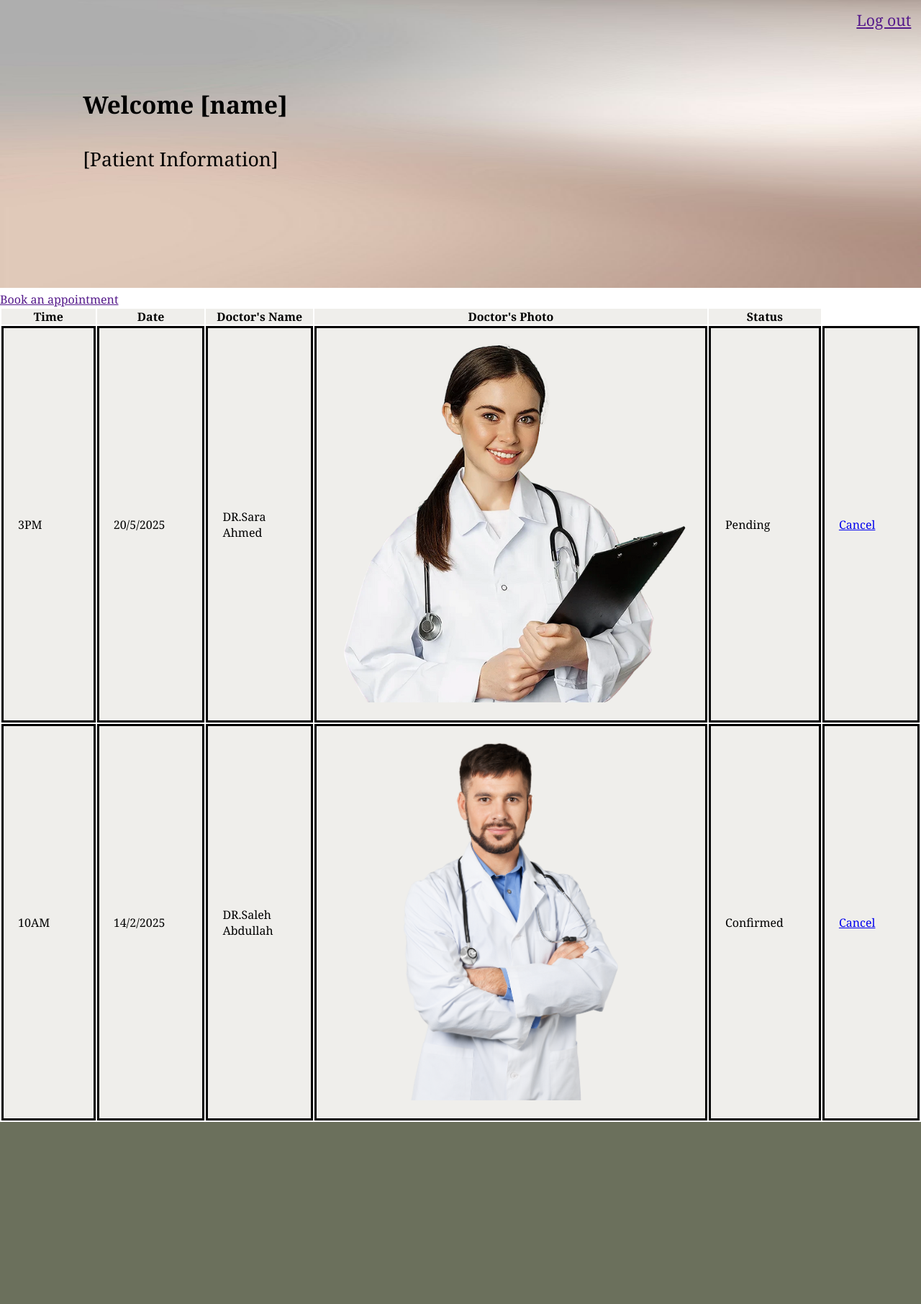
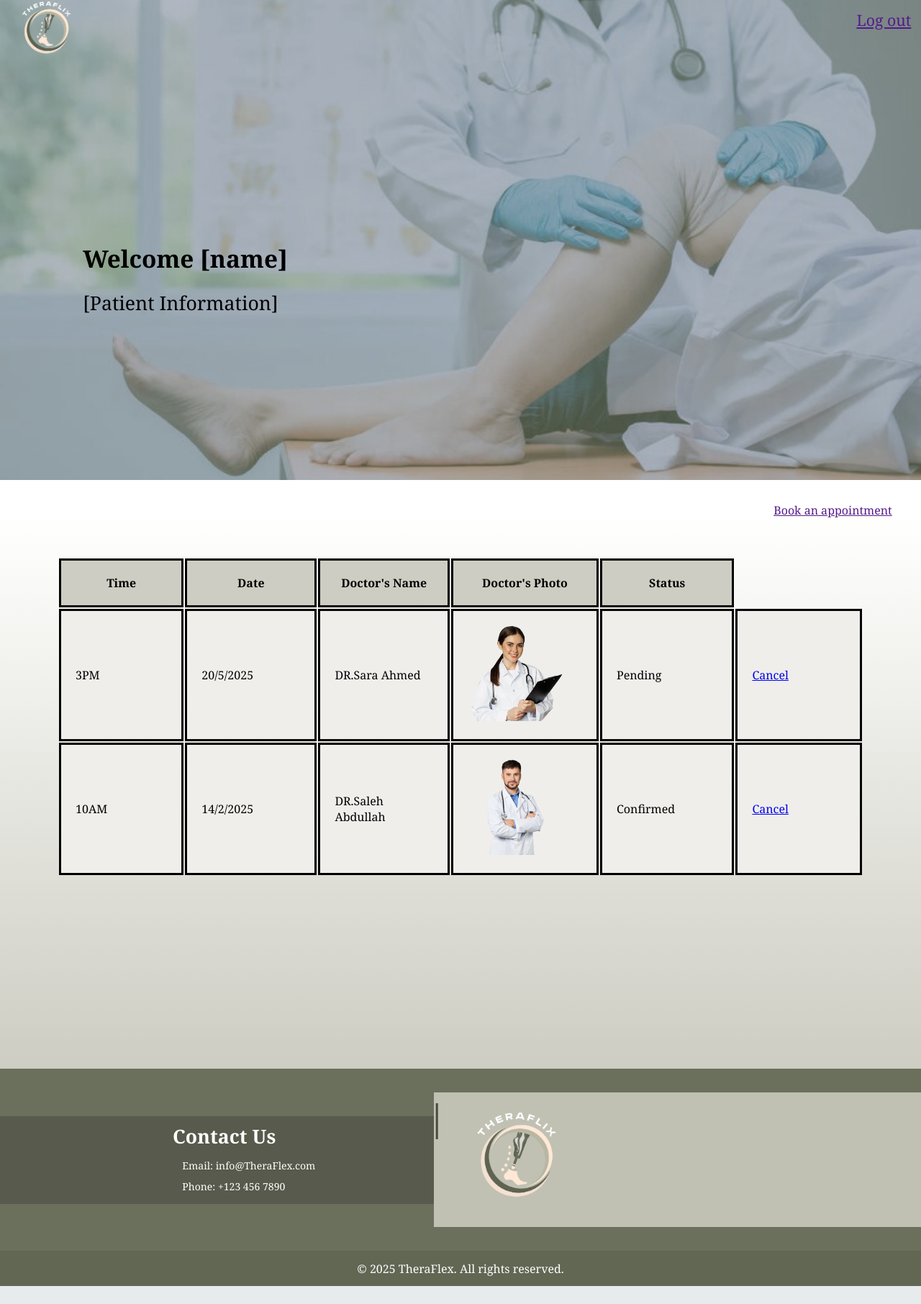
Before and after one commit to iRoseM/Clinic-web-application, a PHP site: page /indexPatient.html in a window 1280 px wide. Shown: the whole page at 72% size. After the commit the page ends 1787 px from the top, so only its background shows below. Run offline with PHP 8.4, Linux system fonts and the light colour scheme.

Commit message:
patient home

```diff
--- a/indexPatient.html
+++ b/indexPatient.html
@@ -4,16 +4,22 @@
         <meta charset="utf-8">
         <title>Home - Pateint</title>
         <link rel="stylesheet" href="style.css">
+        <link rel="icon" href="img/Logo.png" type="image/x-icon">
     </head>
     <body>
         <header>
 
         </header>
-        <div class="docBanner">
-            <img src="img/Banner.jpg" alt="DoctorBanner">
+        <div class="patBanner">
+            <div class="navbar">
+                <ul>
+                    <li><a href="indexPatient.html"><img src="img/Logo.png" alt="logo"></a></li>
+                </ul>
+             </div>
+            <img src="img/patBanner.png" alt="Patient Banner">
             <p id="logout"><a href="">Log out</a></p>
             <h2>Welcome [name]</h2>
-            <div class="docInfo">
+            <div>
                 <p>[Patient Information]</p>
             </div>
         </div>
@@ -48,6 +54,16 @@
 
     </body>
     <footer>
-
+        <div class="contactusSec">
+            <h4>Contact Us</h4>
+            <p>Email: info@TheraFlex.com</p>
+            <p>Phone: +123 456 7890</p>
+        </div>
+        <div class="logoSec">
+            <a href="indexDoctor.html"><img src="img/Logo.png" alt="logo"></a>
+        </div>
     </footer>
+    <div class="copyrightSec">
+        <p>&copy; 2025 TheraFlex. All rights reserved.</p>
+    </div>
 </html>
--- a/style.css
+++ b/style.css
@@ -220,6 +220,67 @@ footer .logoSec{
     height: 20pt;
 }
 
+/*========== HomePage - Patient ==========*/
+.patBanner{
+    position: relative;
+    display: inline-block;
+    width: 100%;
+}
+.patBanner img{
+    width: 100%;
+    height: 500pt;
+    opacity: 100%;
+}
+.patBanner h2{
+    position: absolute;
+    top: 50%;
+    left: 9%;
+    font-size: 25pt;
+    text-align: left;
+}
+.patBanner p{
+    position: absolute;
+    top: 60%;
+    left: 9%;
+    font-size: 20pt;
+    text-align: left;
+    /* padding-left: 30pt; */
+}
+.BookAppointment{
+    padding-top: 20pt;
+}
+.BookAppointment p{
+    display: block;
+}
+.BookAppointment a{
+    padding-left: 84%;
+}
+.patAppointment {
+    padding: 40pt 30pt;
+    padding-bottom: 200pt;
+    background-color:#dbdbd1;
+    background: linear-gradient(to bottom, #fffffee9, #cdcdc3);
+}
+.patAppointment table {
+    padding-left: 30pt;
+    padding-right: 30pt;
+}
+
+.patAppointment th, td, tr{
+    border: solid black;
+    background-color: rgb(239, 238, 235);
+    padding: 15pt;
+    width: 130pt;
+}
+
+.patAppointment th{
+    background-color: #cdcdc3;
+}
+
+.patAppointment img {
+    width: 100pt;
+}
+
 /*========== Prescribe Medication  ==========*/
 
 #PrescribtionTitle{
```
Also changed, not shown: img/patBanner.png (added).
